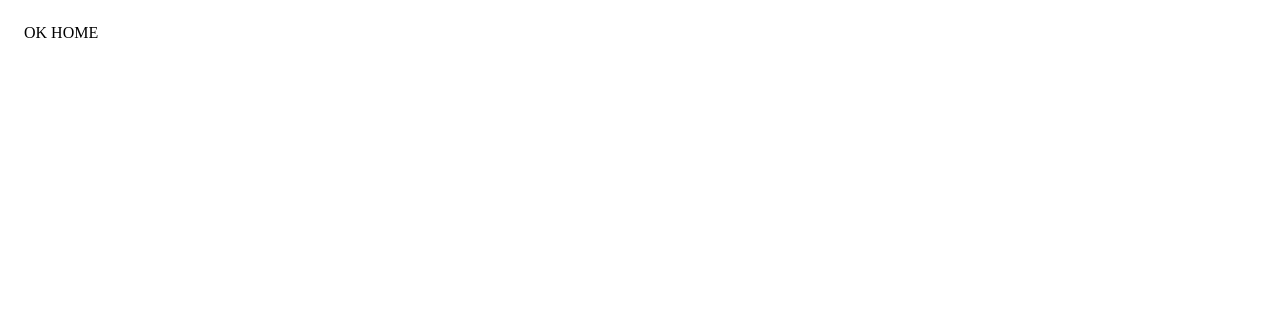
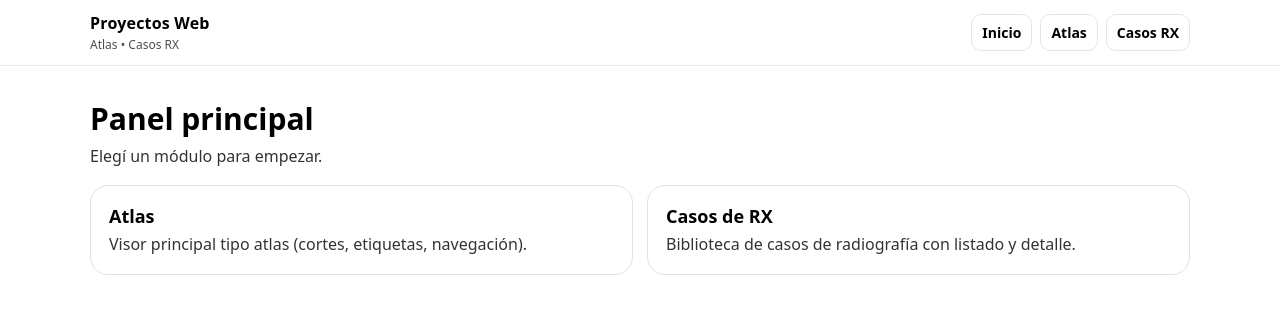
Before and after one commit to vcpolanco/atlas-radiology, a Next.js app: page / in a window 1280 px wide. Shown: the top 314 px of the page. Built offline with nearby package versions, Linux system fonts and the light colour scheme.

Commit message:
Update home and routes

```diff
--- a/app/layout.tsx
+++ b/app/layout.tsx
@@ -1,15 +1,71 @@
-import type React from 'react'
+import type { Metadata } from "next"
+import Link from "next/link"
 
-export const viewport = {
-  width: 'device-width',
-  initialScale: 1
+export const metadata: Metadata = {
+  title: "Proyectos Web",
+  description: "Atlas y casos de RX",
+}
+
+function NavLink({ href, label }: { href: string; label: string }) {
+  return (
+    <Link
+      href={href}
+      style={{
+        textDecoration: "none",
+        padding: "8px 10px",
+        borderRadius: 10,
+        border: "1px solid rgba(0,0,0,0.10)",
+        color: "inherit",
+        fontSize: 14,
+        fontWeight: 600,
+      }}
+    >
+      {label}
+    </Link>
+  )
 }
 
 export default function RootLayout({ children }: { children: React.ReactNode }) {
   return (
     <html lang="es">
-      <body style={{ margin: 0, height: '100dvh', overflow: 'hidden' }}>
-        {children}
+      <body style={{ margin: 0, fontFamily: "system-ui, -apple-system, Segoe UI, Roboto, Arial" }}>
+        {/* Header */}
+        <header
+          style={{
+            position: "sticky",
+            top: 0,
+            zIndex: 50,
+            backdropFilter: "blur(8px)",
+            background: "rgba(255,255,255,0.9)",
+            borderBottom: "1px solid rgba(0,0,0,0.08)",
+          }}
+        >
+          <div
+            style={{
+              maxWidth: 1100,
+              margin: "0 auto",
+              padding: "12px 16px",
+              display: "flex",
+              alignItems: "center",
+              gap: 12,
+              justifyContent: "space-between",
+            }}
+          >
+            <Link href="/" style={{ textDecoration: "none", color: "inherit" }}>
+              <div style={{ fontWeight: 800, letterSpacing: 0.2 }}>Proyectos Web</div>
+              <div style={{ fontSize: 12, opacity: 0.7, marginTop: 2 }}>Atlas • Casos RX</div>
+            </Link>
+
+            <nav style={{ display: "flex", gap: 8, flexWrap: "wrap", justifyContent: "flex-end" }}>
+              <NavLink href="/" label="Inicio" />
+              <NavLink href="/atlas" label="Atlas" />
+              <NavLink href="/casos-rx" label="Casos RX" />
+            </nav>
+          </div>
+        </header>
+
+        {/* Content */}
+        <div style={{ maxWidth: 1100, margin: "0 auto", padding: "16px" }}>{children}</div>
       </body>
     </html>
   )
--- a/app/page.tsx
+++ b/app/page.tsx
@@ -1,3 +1,58 @@
-export default function Page() {
-    return <div style={{ padding: 24 }}>OK HOME</div>
-  }
+import Link from "next/link"
+
+function CardLink({
+  href,
+  title,
+  desc,
+}: {
+  href: string
+  title: string
+  desc: string
+}) {
+  return (
+    <Link
+      href={href}
+      style={{
+        textDecoration: "none",
+        border: "1px solid rgba(0,0,0,0.12)",
+        borderRadius: 18,
+        padding: 18,
+        display: "block",
+        color: "inherit",
+      }}
+    >
+      <div style={{ fontSize: 18, fontWeight: 800, marginBottom: 6 }}>{title}</div>
+      <div style={{ opacity: 0.8, lineHeight: 1.35 }}>{desc}</div>
+    </Link>
+  )
+}
+
+export default function HomePage() {
+  return (
+    <main style={{ paddingTop: 8 }}>
+      <h1 style={{ fontSize: 30, margin: "8px 0 6px" }}>Panel principal</h1>
+      <p style={{ opacity: 0.8, margin: "0 0 18px" }}>
+        Elegí un módulo para empezar.
+      </p>
+
+      <div
+        style={{
+          display: "grid",
+          gridTemplateColumns: "repeat(auto-fit, minmax(260px, 1fr))",
+          gap: 14,
+        }}
+      >
+        <CardLink
+          href="/atlas"
+          title="Atlas"
+          desc="Visor principal tipo atlas (cortes, etiquetas, navegación)."
+        />
+        <CardLink
+          href="/casos-rx"
+          title="Casos de RX"
+          desc="Biblioteca de casos de radiografía con listado y detalle."
+        />
+      </div>
+    </main>
+  )
+}
```
Also changed, not shown: app/atlas/page.tsx (added, +8 -0 lines), app/casos-rx/[id]/page.tsx (added, +16 -0 lines), app/casos-rx/page.tsx (added, +36 -0 lines).
